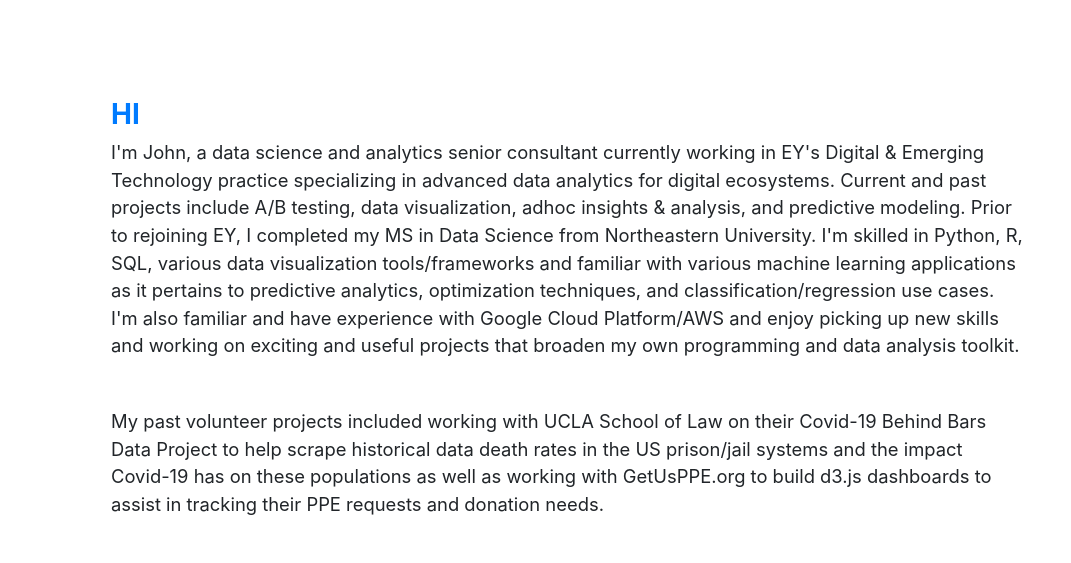
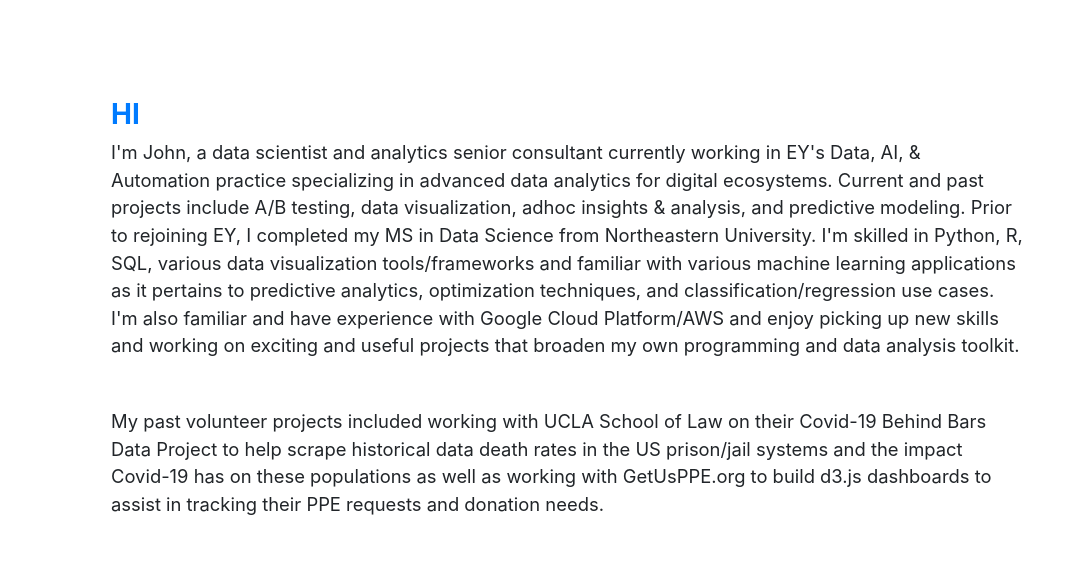
Before and after one commit to bicachu/portfolio, a website with bundled scripts: page index.html in a window 1280 px wide. Shown: the part 820-1383 px from the top of the page, without its empty margins (209-1280 px from the left). Built offline with nearby package versions, Linux system fonts and the light colour scheme; a web font is replaced by a local one.

Commit message:
update page to republish to public

```diff
--- a/index.html
+++ b/index.html
@@ -93,8 +93,8 @@
     <section class="resume-section p-3 p-lg-5 d-flex align-items-center" id="about">
       <div class="w-100">
           <h3><span class="text-primary"><b>Hi</b></span></h3>
-        <p class="lead mb-5">I'm John, a data science and analytics senior consultant currently working in EY's Digital & Emerging
-          Technology practice specializing in advanced data analytics for digital ecosystems. Current and past projects include A/B testing,
+        <p class="lead mb-5">I'm John, a data scientist and analytics senior consultant currently working in EY's Data, AI, & Automation
+          practice specializing in advanced data analytics for digital ecosystems. Current and past projects include A/B testing,
           data visualization, adhoc insights & analysis, and predictive modeling. Prior to rejoining EY, I completed my MS in Data Science from Northeastern
           University. I'm skilled in Python, R, SQL, various data visualization tools/frameworks and familiar with various machine learning
           applications as it pertains to predictive analytics, optimization techniques, and classification/regression use cases.
```
